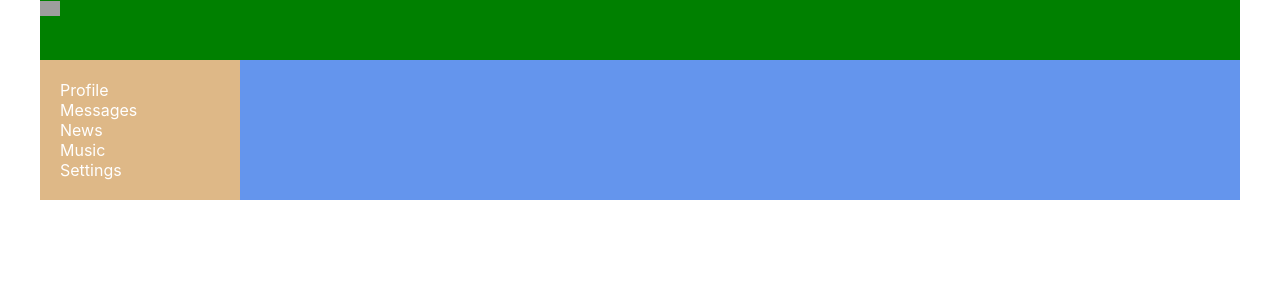
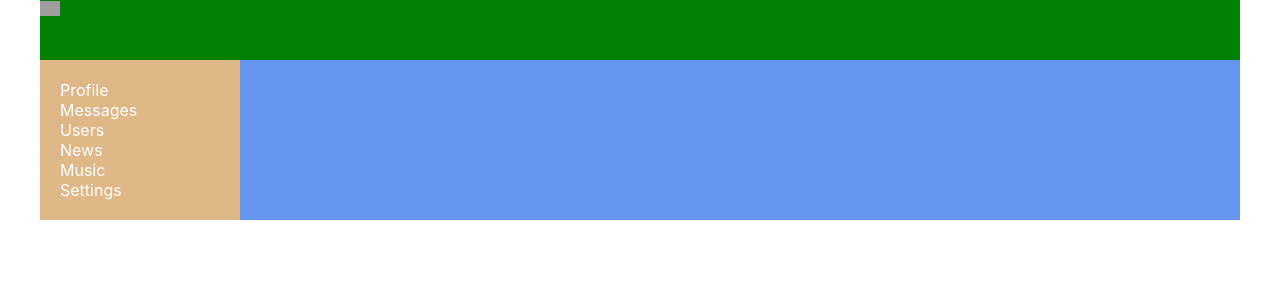
Before and after one commit to alextula26/react-project-1, a React (Create React App) app: page / in a window 1280 px wide. Shown: the top 300 px of the page. Built offline with nearby package versions, Linux system fonts and the light colour scheme; grey boxes are pictures that could not be loaded.

Commit message:
added link users in navbar

```diff
--- a/src/components/Navbar/Navbar.jsx
+++ b/src/components/Navbar/Navbar.jsx
@@ -9,6 +9,9 @@
     </div>
     <div className={style.item}>
       <NavLink to="/dialogs" activeClassName={style.active}>Messages</NavLink>
+    </div>
+    <div className={style.item}>
+      <NavLink to="/users" activeClassName={style.active}>Users</NavLink>
     </div>
     <div className={`${style.item}`}>
       <NavLink to="/news" activeClassName={style.active}>News</NavLink>
```
